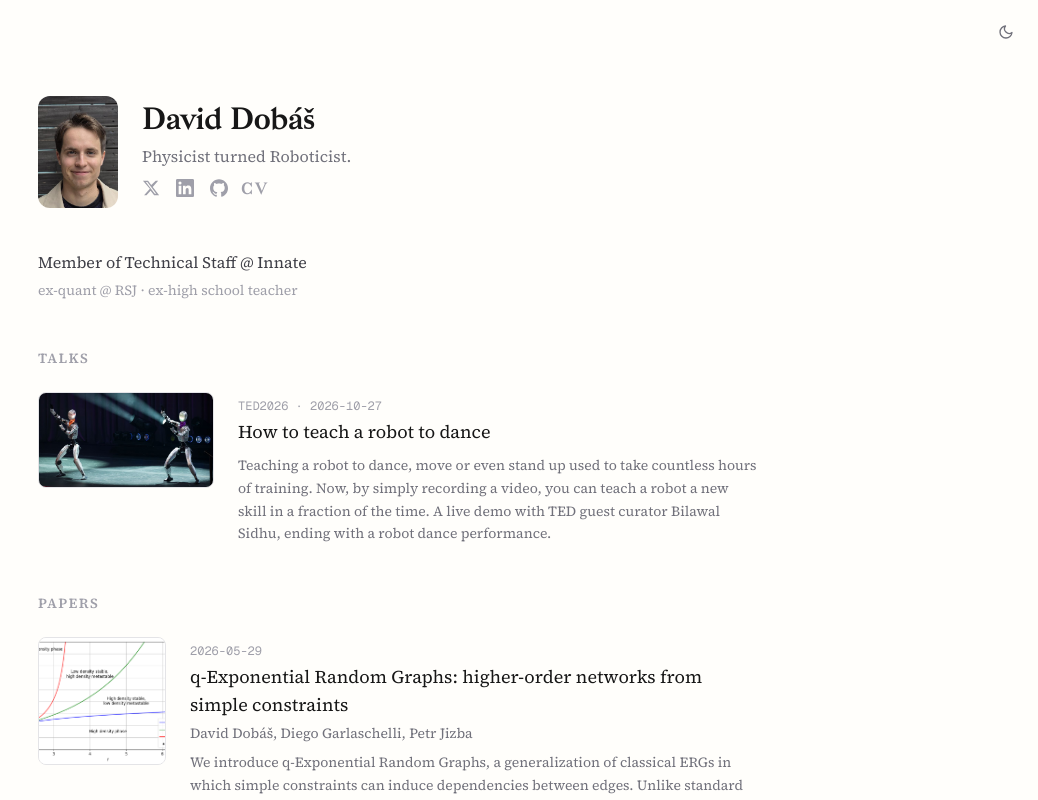
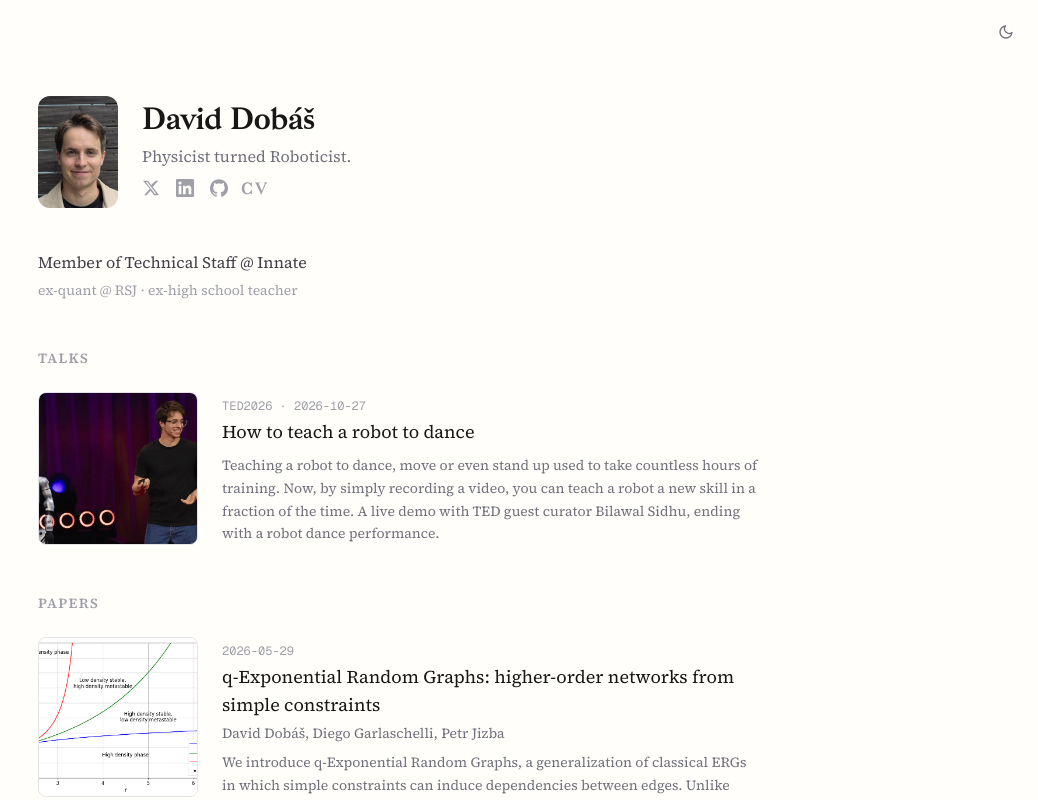
Before and after one commit to DavidDobas/personal-page, a Next.js app: page / in a window 1280 px wide. Shown: the top 800 px of the page, without its empty margins (242-1280 px from the left). Built offline with nearby package versions, Linux system fonts and the light colour scheme.

Commit message:
chore: use own TED talk photo, align thumbnails

```diff
--- a/src/app/page.tsx
+++ b/src/app/page.tsx
@@ -185,13 +185,13 @@ export default function Home() {
                     href={talk.url}
                     target="_blank"
                     rel="noopener noreferrer"
-                    className="w-44 h-24 shrink-0 rounded-lg overflow-hidden border border-zinc-200 dark:border-zinc-800 bg-zinc-50 dark:bg-zinc-900"
+                    className="w-40 aspect-video shrink-0 rounded-lg overflow-hidden border border-zinc-200 dark:border-zinc-800 bg-zinc-50 dark:bg-zinc-900"
                   >
                     <Image
                       src={talk.thumbnail}
                       alt=""
-                      width={176}
-                      height={96}
+                      width={160}
+                      height={90}
                       className="object-cover w-full h-full"
                     />
                   </a>
@@ -226,12 +226,12 @@ export default function Home() {
           {papers.map((paper) => (
             <li key={paper.slug} className="flex gap-6">
               {paper.thumbnail && (
-                <div className="w-32 h-32 shrink-0 rounded-lg overflow-hidden border border-zinc-200 dark:border-zinc-800 bg-zinc-50 dark:bg-zinc-900">
+                <div className="w-40 h-40 shrink-0 rounded-lg overflow-hidden border border-zinc-200 dark:border-zinc-800 bg-zinc-50 dark:bg-zinc-900">
                   <Image
                     src={paper.thumbnail}
                     alt=""
-                    width={128}
-                    height={128}
+                    width={160}
+                    height={160}
                     className="object-cover w-full h-full"
                   />
                 </div>
--- a/src/content/talks/how-to-teach-a-robot-to-dance.md
+++ b/src/content/talks/how-to-teach-a-robot-to-dance.md
@@ -2,7 +2,7 @@
 title: "How to teach a robot to dance"
 date: "2026-10-27"
 event: "TED2026"
-thumbnail: "/images/talks/ted-robot-dance.jpg"
+thumbnail: "/images/talks/ted-talk.webp"
 url: "https://www.ted.com/talks/david_dobas_how_to_teach_a_robot_to_dance"
 description: "Teaching a robot to dance, move or even stand up used to take countless hours of training. Now, by simply recording a video, you can teach a robot a new skill in a fraction of the time. A live demo with TED guest curator Bilawal Sidhu, ending with a robot dance performance."
 ---
```
Also changed, not shown: public/images/talks/ted-robot-dance.jpg (deleted), public/images/talks/ted-talk.webp (added).
